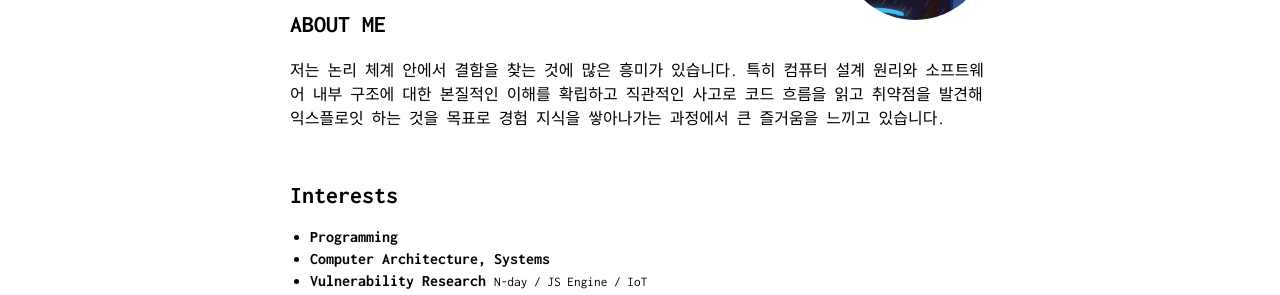
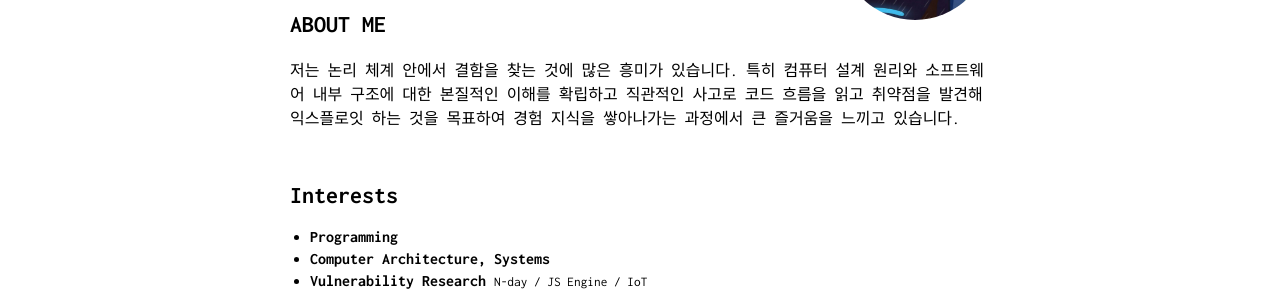
Before and after one commit to Bugeun/bugeun.github.io, a Jekyll site: the page built from index.md, in a window 1280 px wide. Shown: the part 251-546 px from the top of the page. Built offline with Jekyll 4.4.1, drawn with Linux system fonts in a browser that asks for light colours.

Commit message:
Update index.md

```diff
--- a/index.md
+++ b/index.md
@@ -11,7 +11,7 @@ Security Researcher
 
 ## ABOUT ME
 
-<p>저는 논리 체계 안에서 결함을 찾는 것에 많은 흥미가 있습니다. 특히 컴퓨터 설계 원리와 소프트웨어 내부 구조에 대한 본질적인 이해를 확립하고 직관적인 사고로 코드 흐름을 읽고 취약점을 발견해 익스플로잇 하는 것을 목표로 경험 지식을 쌓아나가는 과정에서 큰 즐거움을 느끼고 있습니다. </p>
+<p>저는 논리 체계 안에서 결함을 찾는 것에 많은 흥미가 있습니다. 특히 컴퓨터 설계 원리와 소프트웨어 내부 구조에 대한 본질적인 이해를 확립하고 직관적인 사고로 코드 흐름을 읽고 취약점을 발견해 익스플로잇 하는 것을 목표하여 경험 지식을 쌓아나가는 과정에서 큰 즐거움을 느끼고 있습니다. </p>
 
 &nbsp;
 
```
